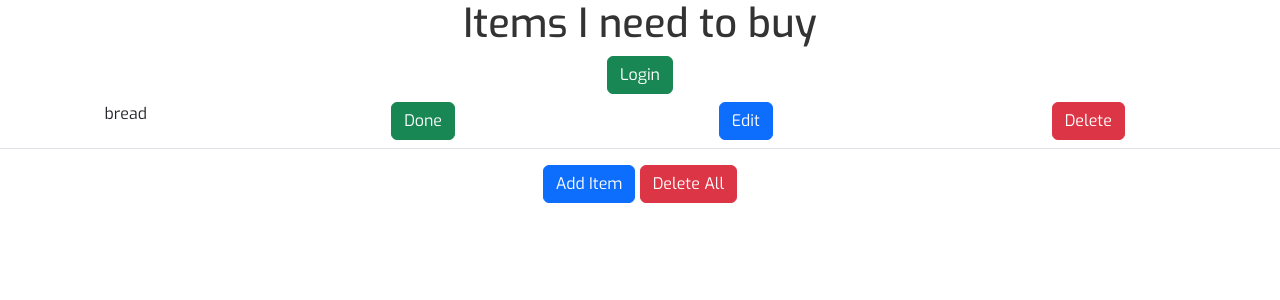
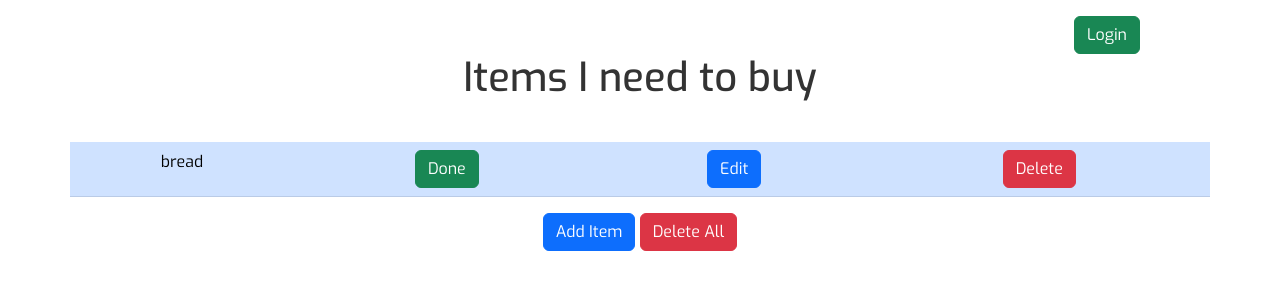
Before and after one commit to bozy15/Shopping-list-webapp, a Django app: page / in a window 1280 px wide. Shown: the top 300 px of the page. Run offline with Django 3.2, Linux system fonts and the light colour scheme; data comes from the database, SQL or seed files in the repository; both versions use the stored data as it was after the commit.

Commit message:
Add BS styles/containers

```diff
--- a/list/templates/list/add_item.html
+++ b/list/templates/list/add_item.html
@@ -14,7 +14,8 @@
 </head>
 
 <body class="text-center">
-    <h1>Add an item to your Shopping list</h1>
+    <div class="container justify-content-center">
+        <h1 class="pt-5 my-2">Add an item to your Shopping list</h1>
         <!-- Add item form  -->
         <form action="add_item" method="POST">
             <!-- Security token -->
@@ -25,6 +26,7 @@
             <!-- Submit button -->
             <button type="submit" class="btn btn-primary">Add Item</button>
         </form>
+    </div>
 
     <!-- Bootstrap JS: https://getbootstrap.com/docs/5.2/getting-started/introduction/ -->
     <script src="https://cdn.jsdelivr.net/npm/bootstrap@5.2.0/dist/js/bootstrap.bundle.min.js"
--- a/list/templates/list/edit_item.html
+++ b/list/templates/list/edit_item.html
@@ -13,8 +13,9 @@
     <title>Edit An item</title>
 </head>
 
-<body>
-    <h1>Edit an item in your Shopping list</h1>
+<body class="text-center">
+    <div class="container justify-content-center">
+        <h1 class="pt-5 my-2">Edit an item in your Shopping list</h1>
         <!-- Edit item form  -->
         <form method="POST">
             <!-- Security token -->
@@ -25,6 +26,7 @@
             <!-- Submit button -->
             <button type="submit" class="btn btn-primary">Update Item</button>
         </form>
+    </div>
     <!-- Bootstrap JS: https://getbootstrap.com/docs/5.2/getting-started/introduction/ -->
     <script src="https://cdn.jsdelivr.net/npm/bootstrap@5.2.0/dist/js/bootstrap.bundle.min.js"
         integrity="sha384-A3rJD856KowSb7dwlZdYEkO39Gagi7vIsF0jrRAoQmDKKtQBHUuLZ9AsSv4jD4Xa"
--- a/list/templates/list/shopping_list.html
+++ b/list/templates/list/shopping_list.html
@@ -14,7 +14,9 @@
 </head>
 
 <body>
-    <h1>Items I need to buy</h1>
+    <div class="container justify-content-center">
+        <div class="row justify-content-end">
+            <div class="col-2 mt-3 me-2">
                 {% if request.user.is_authenticated %}
                 <!-- Button to logout -->
                 <a href="{% url 'account_logout' %}" class="btn btn-primary">Logout</a>
@@ -22,8 +24,12 @@
                 <!-- Button to login in using Google -->
                 <a href="http://127.0.0.1:8000/accounts/google/login/" class="btn btn-success">Login</a>
                 {% endif %}
+            </div>
+            <h1 class="pb-3 mb-4">Items I need to buy</h1>
+        </div>
+        <div class="row">
             <!-- Table to display shopping list items -->
-    <table class="table table-hover">
+            <table class="table table-primary table-hover">
                 {% for item in items %}
                 <tr>
                     <!-- Name of the items -->
@@ -58,10 +64,20 @@
                 </tr>
                 {% endfor %}
             </table>
+        </div>
+        <div class="container">
+            <div class="row">
+                <div class="col">
                     <!-- Button to add new items to the list -->
                     <a href="/add_item" class="btn btn-primary">Add Item</a>
                     <!-- Button to delete all items from the list -->
                     <a href="/delete_all" class="btn btn-danger">Delete All</a>
+                </div>
+            </div>
+        </div>
+
+    </div>
+
 
 
     <!-- Bootstrap JS: https://getbootstrap.com/docs/5.2/getting-started/introduction/ -->
```
Also changed, not shown: db.sqlite3, list/views.py (line endings or trailing spaces). Lines whose indentation alone changed are shown as unchanged.
